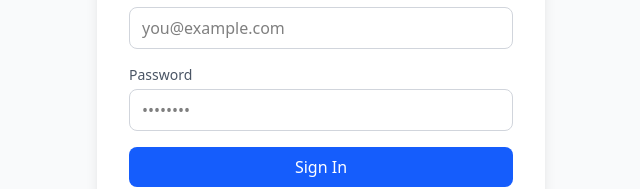
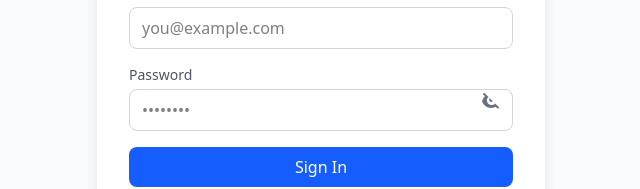
Before and after one commit to vrk0ranit/mern-auth, a React (Vite) app in the folder client/: page /signin in a window 1280 px wide. Shown: the part 325-514 px from the top of the page, without its empty margins (319-959 px from the left). Built offline with nearby package versions, Linux system fonts and the light colour scheme.

Commit message:
password view

```diff
--- a/client/src/pages/SignIn.jsx
+++ b/client/src/pages/SignIn.jsx
@@ -6,6 +6,7 @@ const SignIn = () => {
   const [formData, setFormData] = useState({ email: "", password: "" });
   const [error, setError] = useState("");
   const [loading, setLoading] = useState(false);
+  const [showPassword, setShowPassword] = useState(false); // 👈 NEW STATE
 
   const handleChange = (e) => {
     setFormData({ ...formData, [e.target.name]: e.target.value });
@@ -16,7 +17,6 @@ const SignIn = () => {
     setError("");
     setLoading(true);
 
-    // Basic frontend validation
     if (!formData.email || !formData.password) {
       setError("Please fill in all fields");
       setLoading(false);
@@ -24,7 +24,6 @@ const SignIn = () => {
     }
 
     try {
-      // Example API call (replace with your backend endpoint)
       const response = await fetch(`${import.meta.env.VITE_API_URL}/auth/signin`, {
         method: "POST",
         headers: { "Content-Type": "application/json" },
@@ -34,11 +33,10 @@ const SignIn = () => {
       const data = await response.json();
       if (!response.ok) throw new Error(data.message || "Invalid credentials");
 
-      // Store token/user in localStorage (optional)
       localStorage.setItem("token", data.token);
       localStorage.setItem("user", JSON.stringify(data.user));
 
-      navigate("/"); // redirect to home page after login
+      navigate("/");
     } catch (err) {
       setError(err.message);
     } finally {
@@ -74,18 +72,53 @@ const SignIn = () => {
             />
           </div>
 
-          <div>
+          {/* Password Field with Show/Hide Toggle */}
+          <div className="relative">
             <label className="block text-sm font-medium text-gray-600 mb-1">
               Password
             </label>
             <input
-              type="password"
+              type={showPassword ? "text" : "password"} // 👈 Dynamic type
               name="password"
               value={formData.password}
               onChange={handleChange}
-              className="w-full border border-gray-300 rounded-lg px-3 py-2 focus:outline-none focus:ring focus:ring-blue-200"
+              className="w-full border border-gray-300 rounded-lg px-3 py-2 pr-10 focus:outline-none focus:ring focus:ring-blue-200"
               placeholder="••••••••"
             />
+
+            {/* Eye Toggle Button */}
+            <button
+              type="button"
+              onClick={() => setShowPassword((prev) => !prev)}
+              className="absolute right-3 top-9 transform -translate-y-1/2 text-gray-500 hover:text-gray-700"
+            >
+              {showPassword ? (
+                // 👁️ Eye Open Icon
+                <svg
+                  xmlns="http://www.w3.org/2000/svg"
+                  className="h-5 w-5"
+                  viewBox="0 0 20 20"
+                  fill="currentColor"
+                >
+                  <path d="M10 3C5 3 1.73 7.11 1 10c.73 2.89 4 7 9 7s8.27-4.11 9-7c-.73-2.89-4-7-9-7zM10 15a5 5 0 110-10 5 5 0 010 10z" />
+                  <path d="M10 13a3 3 0 100-6 3 3 0 000 6z" />
+                </svg>
+              ) : (
+                // 👁️‍🗨️ Eye Closed Icon
+                <svg
+                  xmlns="http://www.w3.org/2000/svg"
+                  className="h-5 w-5"
+                  viewBox="0 0 20 20"
+                  fill="currentColor"
+                >
+                  <path
+                    fillRule="evenodd"
+                    d="M3.707 2.293a1 1 0 00-1.414 1.414l1.657 1.657A9.98 9.98 0 001 10c.73 2.89 4 7 9 7a8.97 8.97 0 004.636-1.294l1.657 1.657a1 1 0 001.414-1.414L3.707 2.293zM14.12 12.706A4 4 0 017.293 5.88l1.42 1.42a2 2 0 002.987 2.987l1.42 1.42z"
+                    clipRule="evenodd"
+                  />
+                </svg>
+              )}
+            </button>
           </div>
 
           <button
```
